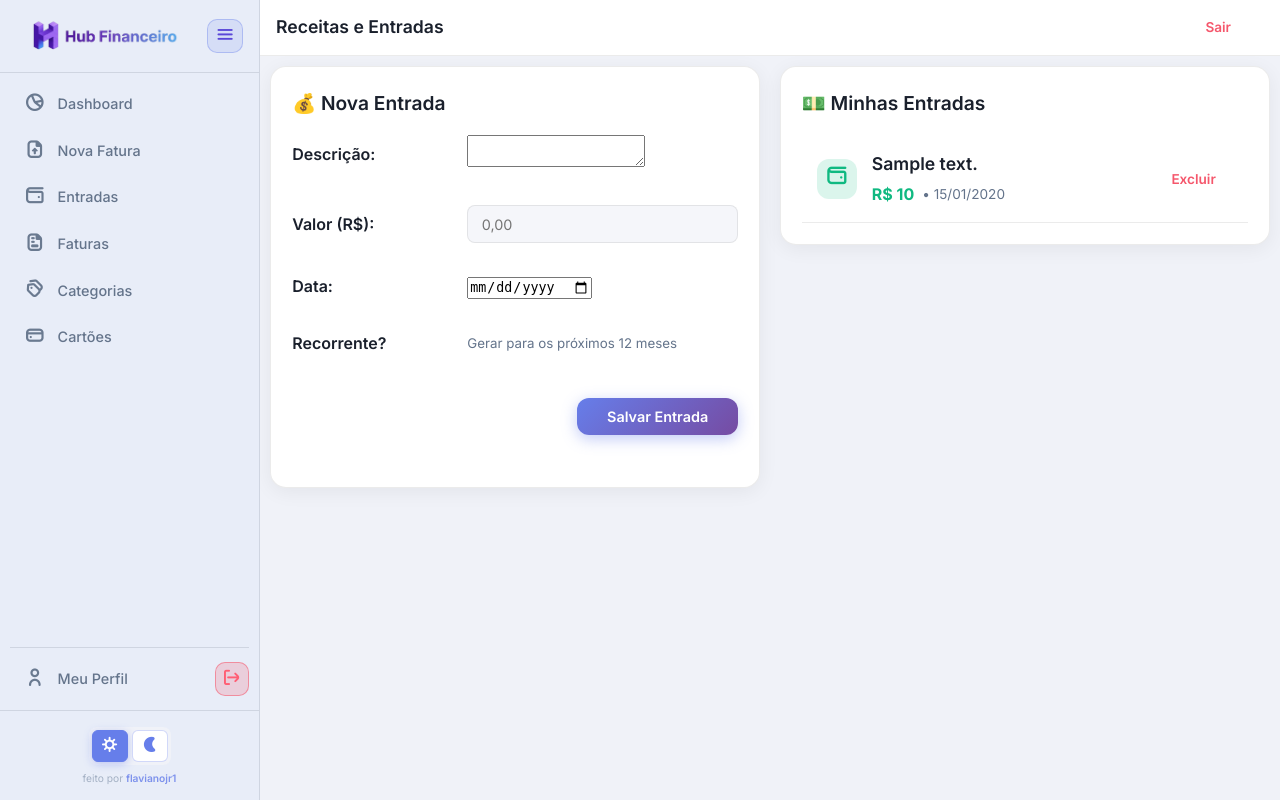
After one commit to flavianojr1/hub-financeiro, a Django app: template apps/invoices/templates/invoices/income_manage.html in a window 1280 px wide. The commit adds this page. Run offline with Django 3.2, Linux system fonts and the light colour scheme; the template is opened without the code that fills it: most values are stand-ins (such as "Sample title", 1, 10 or a date in 2020); form fields are guessed from the names that the template uses; some libraries are stand-ins or nearby versions.

Commit message:
chore: backup antes de bugfix-income

```diff
--- a/apps/invoices/templates/invoices/base.html
+++ b/apps/invoices/templates/invoices/base.html
@@ -48,6 +48,12 @@
                 id="nav-upload">
                 <span class="sidebar-icon"><i class="fi fi-br-file-upload"></i></span>
                 <span class="sidebar-label">Nova Fatura</span>
+            </a>
+            <a href="{% url 'income_manage' %}"
+                class="sidebar-link {% if request.resolver_match.url_name == 'income_manage' %}active{% endif %}"
+                id="nav-incomes">
+                <span class="sidebar-icon"><i class="fi fi-br-wallet"></i></span>
+                <span class="sidebar-label">Entradas</span>
             </a>
             <a href="{% url 'invoice_list' %}"
                 class="sidebar-link {% if request.resolver_match.url_name == 'invoice_list' %}active{% endif %}"
--- /dev/null
+++ b/apps/invoices/templates/invoices/income_manage.html
@@ -0,0 +1,353 @@
+{% extends 'invoices/base.html' %}
+{% load static %}
+
+{% block title %}Entradas - Hub Financeiro{% endblock %}
+{% block topbar_title %}Receitas e Entradas{% endblock %}
+
+{% block extra_css %}
+<!-- Flatpickr CSS -->
+<link rel="stylesheet" href="https://cdn.jsdelivr.net/npm/flatpickr/dist/flatpickr.min.css">
+<link rel="stylesheet" href="https://cdn.jsdelivr.net/npm/flatpickr/dist/themes/airbnb.css">
+<style>
+    /* Custom Flatpickr tweaks to match Vision theme */
+    .flatpickr-calendar {
+        background: var(--bg-card);
+        border: 1px solid var(--border-color);
+        box-shadow: var(--shadow-lg);
+        font-family: 'Inter', sans-serif;
+    }
+    .flatpickr-day {
+        color: var(--text-primary);
+    }
+    .flatpickr-day.selected {
+        background: var(--accent-purple);
+        border-color: var(--accent-purple);
+    }
+    .flatpickr-months .flatpickr-month {
+        color: var(--text-primary);
+        fill: var(--text-primary);
+    }
+    .flatpickr-current-month .flatpickr-monthDropdown-months {
+        background: var(--bg-card);
+    }
+
+    /* Ampliando o checkbox */
+    .form-checkbox-large {
+        width: 24px;
+        height: 24px;
+        cursor: pointer;
+        accent-color: var(--accent-purple);
+    }
+</style>
+{% endblock %}
+
+{% block content %}
+<style>
+    .incomes-page-layout {
+        display: grid;
+        grid-template-columns: 1fr 1fr;
+        gap: 20px;
+    }
+
+    .incomes-panel {
+        height: 100%;
+    }
+
+    .incomes-form {
+        display: flex;
+        flex-direction: column;
+        gap: 15px;
+        margin-bottom: 2rem;
+    }
+
+    .incomes-form-row {
+        display: flex;
+        flex-direction: row;
+        align-items: center;
+        gap: 15px;
+        margin-bottom: 1rem;
+    }
+
+    .incomes-form-label {
+        width: 160px;
+        text-align: left;
+        font-weight: 600;
+    }
+
+    .incomes-form-field {
+        flex: 1;
+        max-width: 400px;
+        position: relative;
+    }
+
+    .incomes-actions {
+        display: flex;
+        justify-content: flex-end;
+        margin-top: 10px;
+    }
+
+    .incomes-item {
+        display: flex;
+        justify-content: space-between;
+        align-items: center;
+        padding: 15px;
+        border-bottom: 1px solid var(--border-color);
+    }
+
+    .incomes-item-info {
+        display: flex;
+        align-items: center;
+        gap: 15px;
+        flex-wrap: wrap;
+    }
+
+    .incomes-item-icon {
+        width: 40px;
+        height: 40px;
+        border-radius: 12px;
+        background: rgba(16, 185, 129, 0.15);
+        color: #10b981;
+        display: flex;
+        align-items: center;
+        justify-content: center;
+        font-size: 1.2rem;
+    }
+
+    .incomes-item-details {
+        display: flex;
+        flex-direction: column;
+        gap: 4px;
+    }
+
+    .incomes-item-desc {
+        font-weight: 600;
+        font-size: 1.1rem;
+        color: var(--text-primary);
+    }
+
+    .incomes-item-amount {
+        font-weight: 700;
+        color: #10b981;
+    }
+
+    .incomes-item-date {
+        font-size: 0.85rem;
+        color: var(--text-secondary);
+    }
+
+    @media (max-width: 1024px) {
+        .incomes-page-layout {
+            grid-template-columns: 1fr;
+        }
+    }
+
+    @media (max-width: 768px) {
+        .incomes-form-row {
+            flex-direction: column;
+            align-items: stretch;
+            margin-bottom: 0.8rem;
+        }
+
+        .incomes-form-label {
+            width: 100%;
+        }
+
+        .incomes-form-field {
+            max-width: 100%;
+        }
+    }
+</style>
+
+<div>
+    <div class="incomes-page-layout">
+        <!-- Container esquerdo: formulário -->
+        <div class="incomes-panel">
+            <div class="card fade-in-up" style="animation-delay: 0.1s;">
+                <h2 class="card-title">💰 Nova Entrada</h2>
+
+                <form method="post" class="incomes-form">
+                    {% csrf_token %}
+                    <input type="hidden" name="action" value="add_income">
+
+                    <div class="incomes-form-row">
+                        <label for="{{ form.description.id_for_label }}" class="incomes-form-label">Descrição:</label>
+                        <div class="incomes-form-field">
+                            {{ form.description }}
+                        </div>
+                    </div>
+
+                    <div class="incomes-form-row">
+                        <label for="{{ form.amount.id_for_label }}" class="incomes-form-label">Valor (R$):</label>
+                        <div class="incomes-form-field">
+                            <input type="text" name="amount" class="form-input" id="id_amount" placeholder="0,00" required>
+                        </div>
+                    </div>
+
+                    <div class="incomes-form-row">
+                        <label for="{{ form.date.id_for_label }}" class="incomes-form-label">Data:</label>
+                        <div class="incomes-form-field">
+                            {{ form.date }}
+                        </div>
+                    </div>
+
+                    <div class="incomes-form-row">
+                        <label for="{{ form.is_recurring.id_for_label }}" class="incomes-form-label">Recorrente?</label>
+                        <div class="incomes-form-field" style="display: flex; align-items: center; gap: 10px;">
+                            {{ form.is_recurring }}
+                            <small class="text-secondary">Gerar para os próximos 12 meses</small>
+                        </div>
+                    </div>
+
+                    <div class="incomes-actions">
+                        <button type="submit" class="btn btn-primary" style="padding: 10px 30px;">Salvar Entrada</button>
+                    </div>
+
+                    {% if form.errors %}
+                    <div class="form-errors" style="width: 100%;">
+                        {% for field, errors in form.errors.items %}
+                            {% for error in errors %}
+                                <p class="form-error" style="color: var(--danger-color);">{{ error }}</p>
+                            {% endfor %}
+                        {% endfor %}
+                    </div>
+                    {% endif %}
+                </form>
+            </div>
+        </div>
+
+        <!-- Container direito: lista de entradas -->
+        <div class="incomes-panel">
+            <div class="card fade-in-up" style="animation-delay: 0.2s;">
+                <h2 class="card-title">💵 Minhas Entradas</h2>
+
+                {% if incomes %}
+                <div class="items-list">
+                    {% for inc in incomes %}
+                    <div class="incomes-item">
+                        <div class="incomes-item-info">
+                            <div class="incomes-item-icon">
+                                <i class="fi fi-br-wallet"></i>
+                            </div>
+                            <div class="incomes-item-details">
+                                <span class="incomes-item-desc">{{ inc.description }}</span>
+                                <div style="display: flex; gap: 8px; align-items: center;">
+                                    <span class="incomes-item-amount">R$ {{ inc.amount }}</span>
+                                    <span class="incomes-item-date">• {{ inc.date|date:"d/m/Y" }}</span>
+                                    {% if inc.is_recurring %}
+                                        <span class="badge badge-purple" style="font-size: 0.7rem; padding: 2px 6px;">Recorrente</span>
+                                    {% endif %}
+                                </div>
+                            </div>
+                        </div>
+                        <div class="incomes-item-actions">
+                            <form method="post" class="inline-form"
+                                onsubmit="return confirm('Tem certeza que deseja excluir esta entrada?');"
+                                style="margin: 0;">
+                                {% csrf_token %}
+                                <input type="hidden" name="action" value="delete_income">
+                                <input type="hidden" name="income_id" value="{{ inc.pk }}">
+                                <button type="submit" class="btn btn-danger-ghost btn-sm" title="Deletar">Excluir</button>
+                            </form>
+                        </div>
+                    </div>
+                    {% endfor %}
+                </div>
+                {% else %}
+                <div class="empty-state"
+                    style="text-align: center; padding: 3rem; background: var(--bg-secondary); border-radius: 8px;">
+                    <div class="empty-icon" style="font-size: 3rem; margin-bottom: 1rem;">💼</div>
+                    <h3>Nenhuma entrada cadastrada</h3>
+                    <p class="text-secondary">Cadastre seus salários ou bônus no formulário ao lado.</p>
+                </div>
+                {% endif %}
+            </div>
+        </div>
+    </div>
+</div>
+{% endblock %}
+
+{% block extra_js %}
+<!-- Flatpickr JS -->
+<script src="https://cdn.jsdelivr.net/npm/flatpickr"></script>
+<script src="https://npmcdn.com/flatpickr/dist/l10n/pt.js"></script>
+
+<script>
+document.addEventListener('DOMContentLoaded', function() {
+    // Inicializar Flatpickr no campo de data
+    const dateInputs = document.querySelectorAll('.flatpickr-date');
+    if (dateInputs.length > 0) {
+        flatpickr(dateInputs, {
+            locale: "pt",
+            dateFormat: "Y-m-d",
+            altInput: true,
+            altFormat: "d/m/Y",
+            allowInput: true,
+            defaultDate: "today"
+        });
+    }
+
+    const amountInput = document.getElementById('id_amount');
+
+    if (amountInput) {
+        // Função que formata o valor em R$ (Nubank style)
+        function formatCurrency(value) {
+            // Remove tudo que não for dígito
+            let numericValue = value.replace(/\D/g, '');
+
+            // Se estiver vazio, retorna 0,00
+            if (numericValue.length === 0) {
+                return '';
+            }
+
+            // Garante no mínimo 3 dígitos completando com zeros à esquerda se precisar
+            numericValue = numericValue.padStart(3, '0');
+
+            // Extrai a parte inteira (tudo menos os 2 últimos dígitos) e os centavos (2 últimos)
+            let inteiros = numericValue.slice(0, -2);
+            let centavos = numericValue.slice(-2);
+
+            // Remove zeros à esquerda indesejados da parte inteira (ex: 003 -> 3)
+            inteiros = parseInt(inteiros, 10).toString();
+
+            // Adiciona pontos de milhar
+            inteiros = inteiros.replace(/\B(?=(\d{3})+(?!\d))/g, ".");
+
+            return inteiros + ',' + centavos;
+        }
+
+        // Evento de input (enquanto digita)
+        amountInput.addEventListener('input', function(e) {
+            // Guarda a posição do cursor
+            let cursorPosition = this.selectionStart;
+            let lengthBefore = this.value.length;
+
+            // Formata
+            let formatted = formatCurrency(this.value);
+            this.value = formatted;
+
+            // Ajusta o cursor para o final (comportamento natural de digitação da direita pra esquerda)
+            this.setSelectionRange(this.value.length, this.value.length);
+        });
+
+        // Impede a digitação de caracteres não numéricos
+        amountInput.addEventListener('keypress', function(e) {
+            if (!/\d/.test(e.key) && e.key !== 'Enter') {
+                e.preventDefault();
+            }
+        });
+
+        // Evento de submit do form para converter de volta para decimal padrão (ex: 1.000,50 -> 1000.50)
+        const form = amountInput.closest('form');
+        if (form) {
+            form.addEventListener('submit', function(e) {
+                if (amountInput.value) {
+                    // Remove os pontos e troca a vírgula por ponto para o backend do Django
+                    let backendValue = amountInput.value.replace(/\./g, '').replace(',', '.');
+                    amountInput.value = backendValue;
+                }
+            });
+        }
+    }
+});
+</script>
+{% endblock %}
--- a/apps/invoices/urls.py
+++ b/apps/invoices/urls.py
@@ -3,6 +3,7 @@ from . import views
 
 urlpatterns = [
     path('', views.dashboard, name='dashboard'),
+    path('entradas/', views.income_manage, name='income_manage'),
     path('upload/', views.upload_invoice, name='upload'),
     path('faturas/', views.invoice_list, name='invoice_list'),
     path('faturas/<int:pk>/delete/', views.invoice_delete, name='invoice_delete'),
```
Also changed, not shown: apps/invoices/forms.py (+36 -1 lines), apps/invoices/models.py (+16 -0 lines), apps/invoices/templates/invoices/dashboard.html (+21 -18 lines), apps/invoices/views.py (+84 -2 lines), apps/invoices/migrations/0006_income.py (added).
